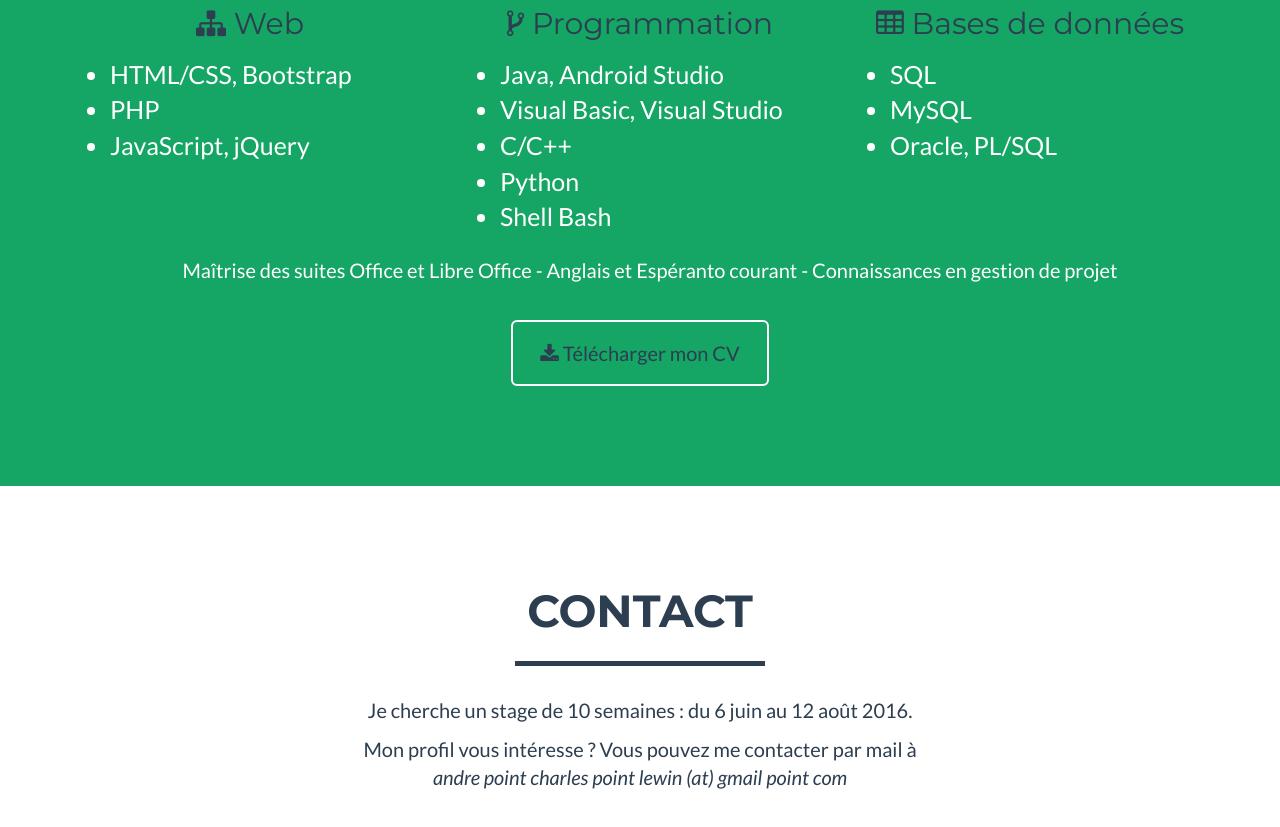
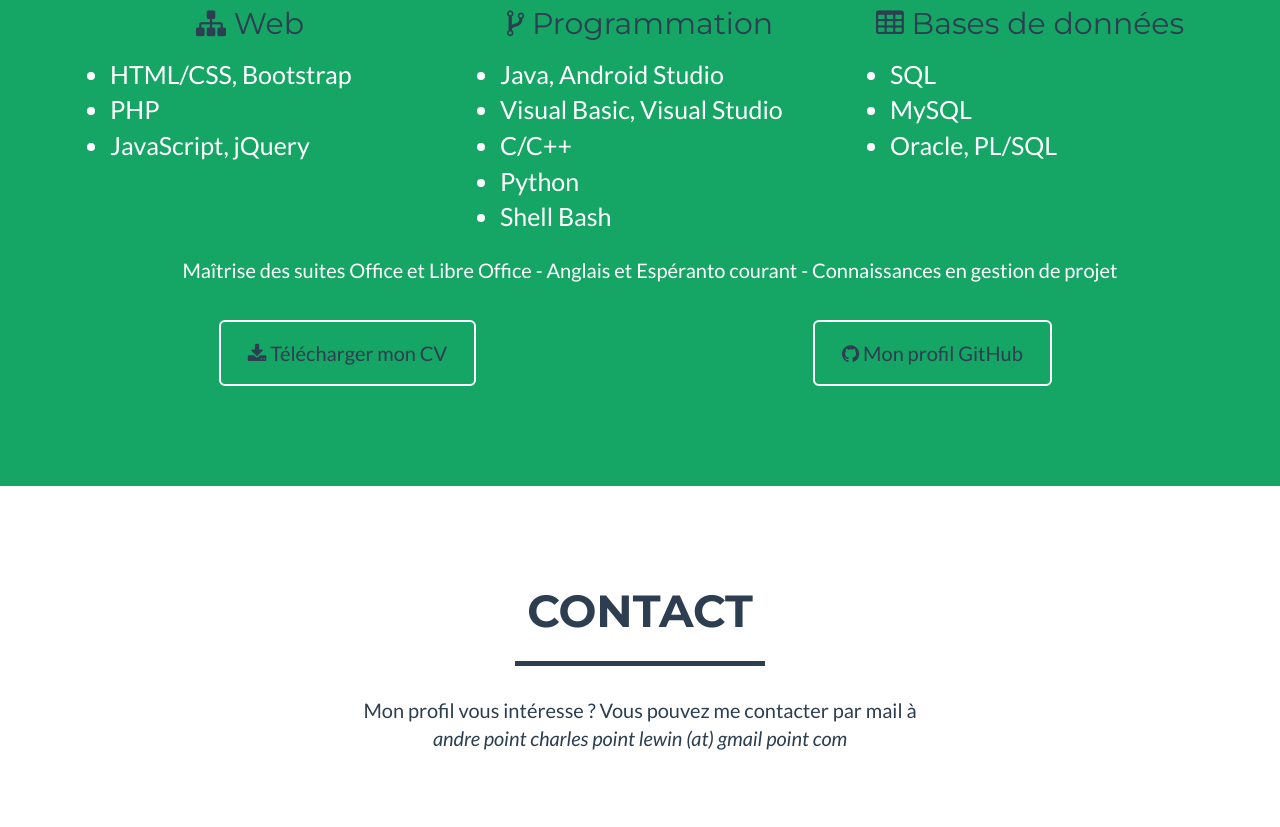
Before and after one commit to AndreLewin/andrelewin.github.io, a plain HTML site: page index.html in a window 1280 px wide. Shown: the part 1725-2552 px from the top of the page. Drawn offline with nearby package versions, Linux system fonts and the light colour scheme.

Commit message:
Ajout bouton vers profil GitHub

```diff
--- a/index.html
+++ b/index.html
@@ -172,14 +172,17 @@
                 </div>
             </div>
 			<div class="row">
-                <div class="col-lg-8 col-lg-offset-2 text-center">
+                <div class="col-sm-6 text-center">
                     <a href="https://goo.gl/39Eeh0" target="_blank" class="btn btn-lg btn-outline">
                         <i class="fa fa-download"></i> Télécharger mon CV
                     </a>
                 </div>
+                <div class="col-sm-6 text-center">
+                    <a href="https://github.com/AndreLewin" target="_blank" class="btn btn-lg btn-outline">
+                        <i class="fa fa-github"></i> Mon profil GitHub
+                    </a>
+                </div>
             </div>
-
-
         </div>
     </section>
 
@@ -194,7 +197,6 @@
             </div>
             <div class="row">
                 <div class="col-lg-12 text-center">
-					<p>Je cherche un stage de 10 semaines : du 6 juin au 12 août 2016.</p>
                     <p>Mon profil vous intéresse ? Vous pouvez me contacter par mail à <br/><i>  andre point charles point lewin (at) gmail point com </i></p>
                 </div>
             </div>
```
